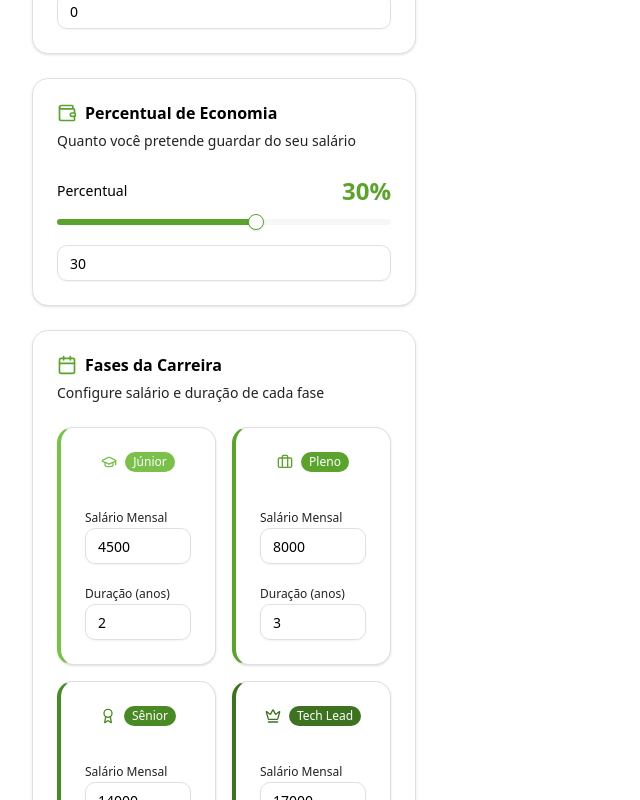
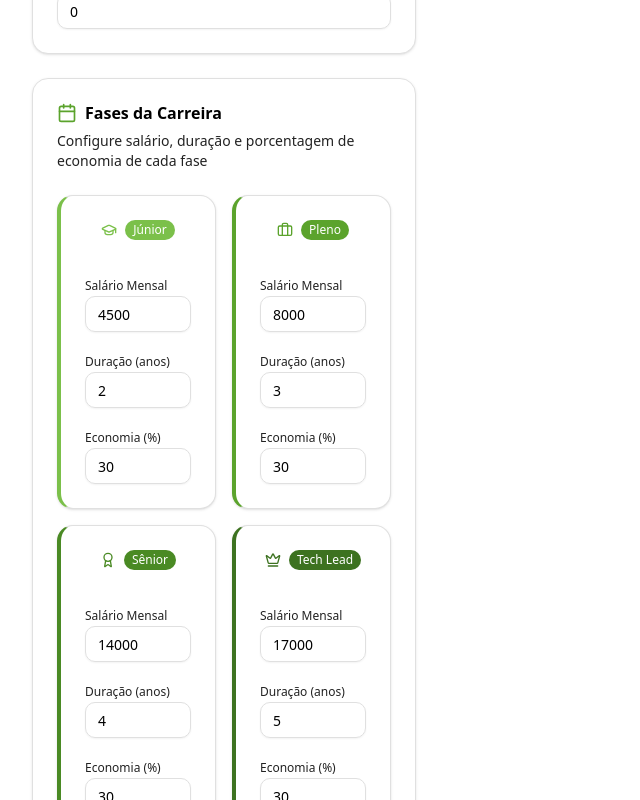
Before and after one commit to CoderRocha/devcapital, a Next.js app: page /dev-capital/ in a window 1280 px wide. Shown: the part 800-1600 px from the top of the page, without its empty margins (0-640 px from the left). Built offline with nearby package versions, Linux system fonts and the light colour scheme.

Commit message:
feat: add % de economia por fases

```diff
--- a/src/app/page.tsx
+++ b/src/app/page.tsx
@@ -6,7 +6,6 @@ import { Footer } from "@/components/layout/Footer"
 import { CalculatorHeader } from "@/components/calculator/CalculatorHeader"
 import { InterestRateSelector } from "@/components/calculator/InterestRateSelector"
 import { InitialDepositInput } from "@/components/calculator/InitialDepositInput"
-import { SavingsPercentageInput } from "@/components/calculator/SavingsPercentageInput"
 import { CareerPhasesConfig, type CareerPhase } from "@/components/calculator/CareerPhasesConfig"
 import { ResultsSummary } from "@/components/calculator/ResultsSummary"
 import { Timeline } from "@/components/calculator/Timeline"
@@ -32,14 +31,13 @@ export default function Home() {
   const [rateType, setRateType] = useState<RateType>("annual")
   const [interestRate, setInterestRate] = useState(10)
   const [initialDeposit, setInitialDeposit] = useState(0)
-  const [savingsPercentage, setSavingsPercentage] = useState(30)
   const [calculated, setCalculated] = useState(false)
 
   const [phases, setPhases] = useState<CareerPhase[]>([
-    { name: "Júnior", salary: 4500, years: 2, color: "bg-onp-green-light" },
-    { name: "Pleno", salary: 8000, years: 3, color: "bg-primary" },
-    { name: "Sênior", salary: 14000, years: 4, color: "bg-onp-green-dark" },
-    { name: "Líder", salary: 17000, years: 5, color: "bg-onp-green-darker" },
+    { name: "Júnior", salary: 4500, years: 2, color: "bg-onp-green-light", savingsPercentage: 30 },
+    { name: "Pleno", salary: 8000, years: 3, color: "bg-primary", savingsPercentage: 30 },
+    { name: "Sênior", salary: 14000, years: 4, color: "bg-onp-green-dark", savingsPercentage: 30 },
+    { name: "Líder", salary: 17000, years: 5, color: "bg-onp-green-darker", savingsPercentage: 30 },
   ])
 
   const handlePhaseChange = (
@@ -83,7 +81,7 @@ export default function Home() {
       : interestRate / 100
 
     phases.forEach((phase) => {
-      const monthlySavings = (phase.salary * savingsPercentage) / 100
+      const monthlySavings = (phase.salary * phase.savingsPercentage) / 100
       const months = phase.years * 12
 
       // Calcular quanto foi guardado nesta fase (sem juros)
@@ -110,7 +108,7 @@ export default function Home() {
     })
 
     return phaseResults
-  }, [phases, interestRate, savingsPercentage, rateType, calculated, initialDeposit])
+  }, [phases, interestRate, rateType, calculated, initialDeposit])
 
   const totalSaved = initialDeposit + results.reduce((sum, r) => sum + r.totalSavedInPhase, 0)
   const finalAmount = results[results.length - 1]?.accumulatedAtEnd || 0
@@ -191,16 +189,6 @@ export default function Home() {
             </div>
 
             <div className="animate-fade-in-up-delay-2">
-              <SavingsPercentageInput
-                savingsPercentage={savingsPercentage}
-                onSavingsPercentageChange={(percentage) => {
-                  setSavingsPercentage(percentage)
-                  setCalculated(false)
-                }}
-              />
-            </div>
-
-            <div className="animate-fade-in-up-delay-3">
               <CareerPhasesConfig
                 phases={phases}
                 onPhaseChange={handlePhaseChange}
--- a/src/components/calculator/CareerPhasesConfig.tsx
+++ b/src/components/calculator/CareerPhasesConfig.tsx
@@ -10,6 +10,7 @@ export interface CareerPhase {
   salary: number
   years: number
   color: string
+  savingsPercentage: number
 }
 
 interface CareerPhasesConfigProps {
@@ -18,10 +19,10 @@ interface CareerPhasesConfigProps {
 }
 
 const defaultPhases: CareerPhase[] = [
-  { name: "Júnior", salary: 4500, years: 2, color: "bg-onp-green-light" },
-  { name: "Pleno", salary: 8000, years: 3, color: "bg-primary" },
-  { name: "Sênior", salary: 14000, years: 4, color: "bg-onp-green-dark" },
-  { name: "Tech Lead", salary: 17000, years: 5, color: "bg-onp-green-darker" },
+  { name: "Júnior", salary: 4500, years: 2, color: "bg-onp-green-light", savingsPercentage: 30 },
+  { name: "Pleno", salary: 8000, years: 3, color: "bg-primary", savingsPercentage: 30 },
+  { name: "Sênior", salary: 14000, years: 4, color: "bg-onp-green-dark", savingsPercentage: 30 },
+  { name: "Tech Lead", salary: 17000, years: 5, color: "bg-onp-green-darker", savingsPercentage: 30 },
 ]
 
 export function CareerPhasesConfig({
--- a/src/components/calculator/PhaseCard.tsx
+++ b/src/components/calculator/PhaseCard.tsx
@@ -3,13 +3,7 @@ import { Badge } from "@/components/ui/badge"
 import { Input } from "@/components/ui/input"
 import { GraduationCap, Briefcase, Award, Crown } from "lucide-react"
 import { useLanguage, translatePhaseName } from "@/contexts/LanguageContext"
-
-interface CareerPhase {
-  name: string
-  salary: number
-  years: number
-  color: string
-}
+import { type CareerPhase } from "./CareerPhasesConfig"
 
 interface PhaseCardProps {
   phase: CareerPhase
@@ -106,6 +100,23 @@ export function PhaseCard({
             className="text-base"
           />
         </div>
+        <div className="space-y-2">
+          <label className="text-xs font-medium text-muted-foreground">
+            {t("phase.savings.percentage")}
+          </label>
+          <Input
+            type="number"
+            value={phase.savingsPercentage}
+            onChange={(e) =>
+              onPhaseChange?.(index, "savingsPercentage", Number(e.target.value))
+            }
+            disabled={!isEditable}
+            min={0}
+            max={50}
+            step={5}
+            className="text-base"
+          />
+        </div>
       </CardContent>
     </Card>
   )
--- a/src/contexts/LanguageContext.tsx
+++ b/src/contexts/LanguageContext.tsx
@@ -27,9 +27,10 @@ export const translations = {
     "initial.deposit.description": "Valor inicial que você já possui para investir",
     "initial.deposit.label": "Valor Inicial",
     "career.phases": "Fases da Carreira",
-    "career.phases.description": "Configure salário e duração de cada fase",
+    "career.phases.description": "Configure salário, duração e porcentagem de economia de cada fase",
     "phase.salary": "Salário Mensal",
     "phase.years": "Duração (anos)",
+    "phase.savings.percentage": "Economia (%)",
     "calculate": "Calcular",
     "results.final": "Resultado Final",
     "results.total.saved": "Total Guardado",
@@ -73,9 +74,10 @@ export const translations = {
     "initial.deposit.description": "Initial amount you already have to invest",
     "initial.deposit.label": "Initial Value",
     "career.phases": "Career Phases",
-    "career.phases.description": "Configure salary and duration of each phase",
+    "career.phases.description": "Configure salary, duration and savings percentage of each phase",
     "phase.salary": "Monthly Salary",
     "phase.years": "Duration (years)",
+    "phase.savings.percentage": "Savings (%)",
     "calculate": "Calculate",
     "results.final": "Final Result",
     "results.total.saved": "Total Saved",
```
